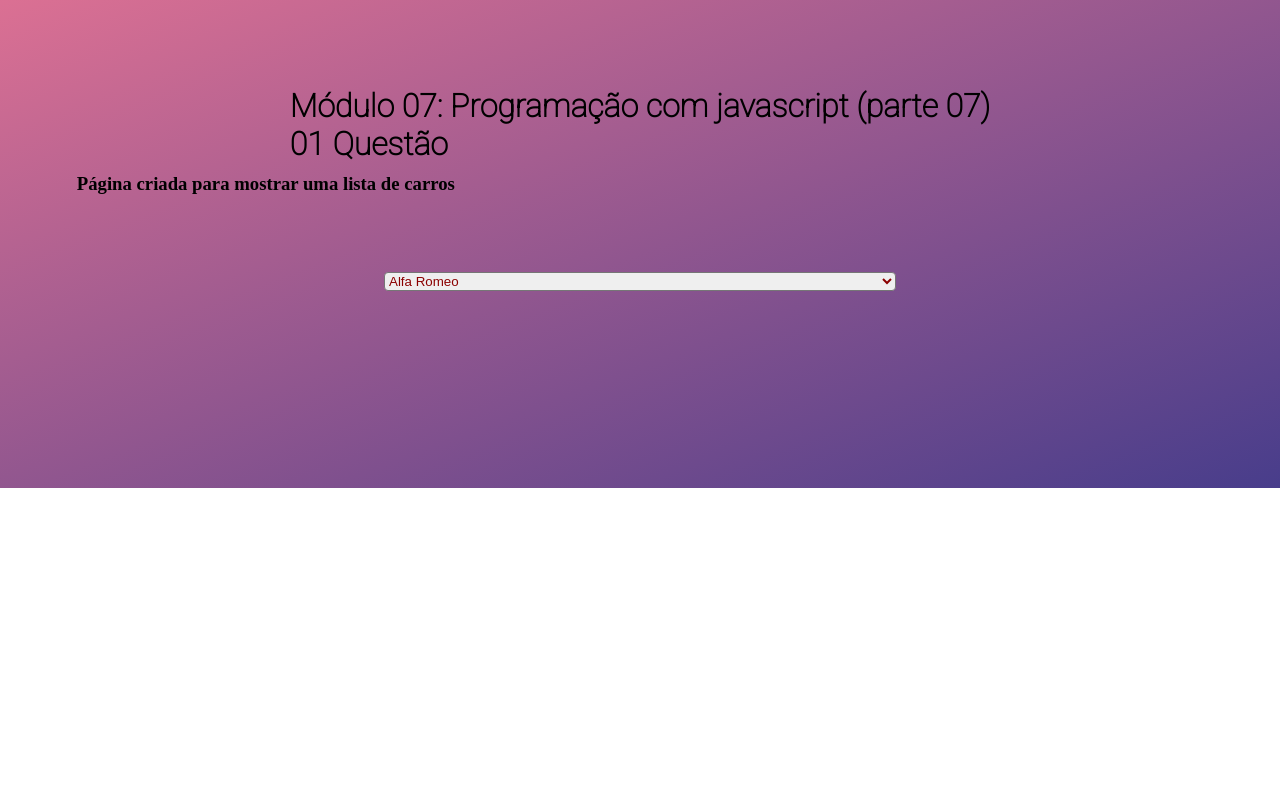
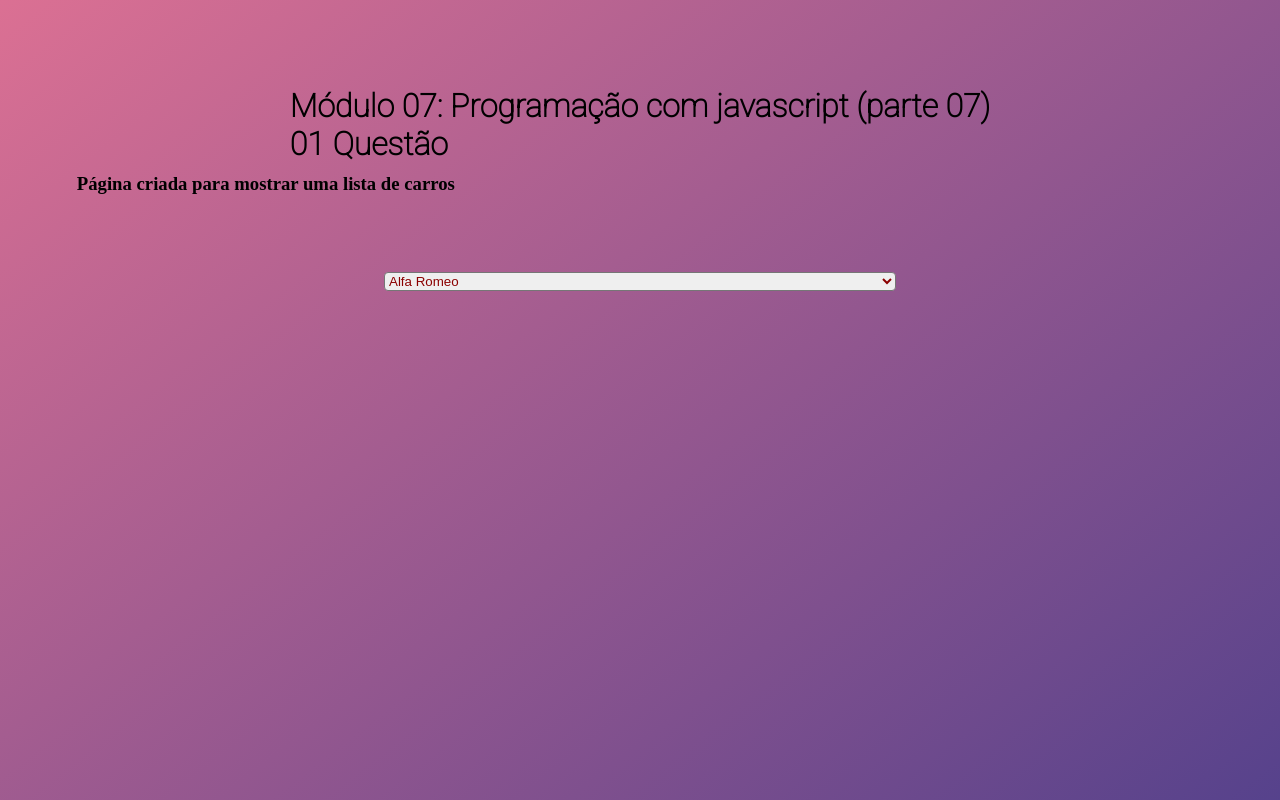
Before and after one commit to vitoriafalencar/07-continuacao-js, a plain HTML site: page index.html in a window 1280 px wide. Shown: the top 800 px of the page. Drawn offline with Linux system fonts and the light colour scheme.

Commit message:
Update index.css

```diff
--- a/index.css
+++ b/index.css
@@ -30,7 +30,7 @@ h1{
 body{
     background-image: linear-gradient(to bottom right,PaleVioletRed,darkslateblue);
     width: 100%;
-    height: 450px;
+    height: 950px;
     background-repeat: no-repeat;
     background-size:cover;
   }
```
